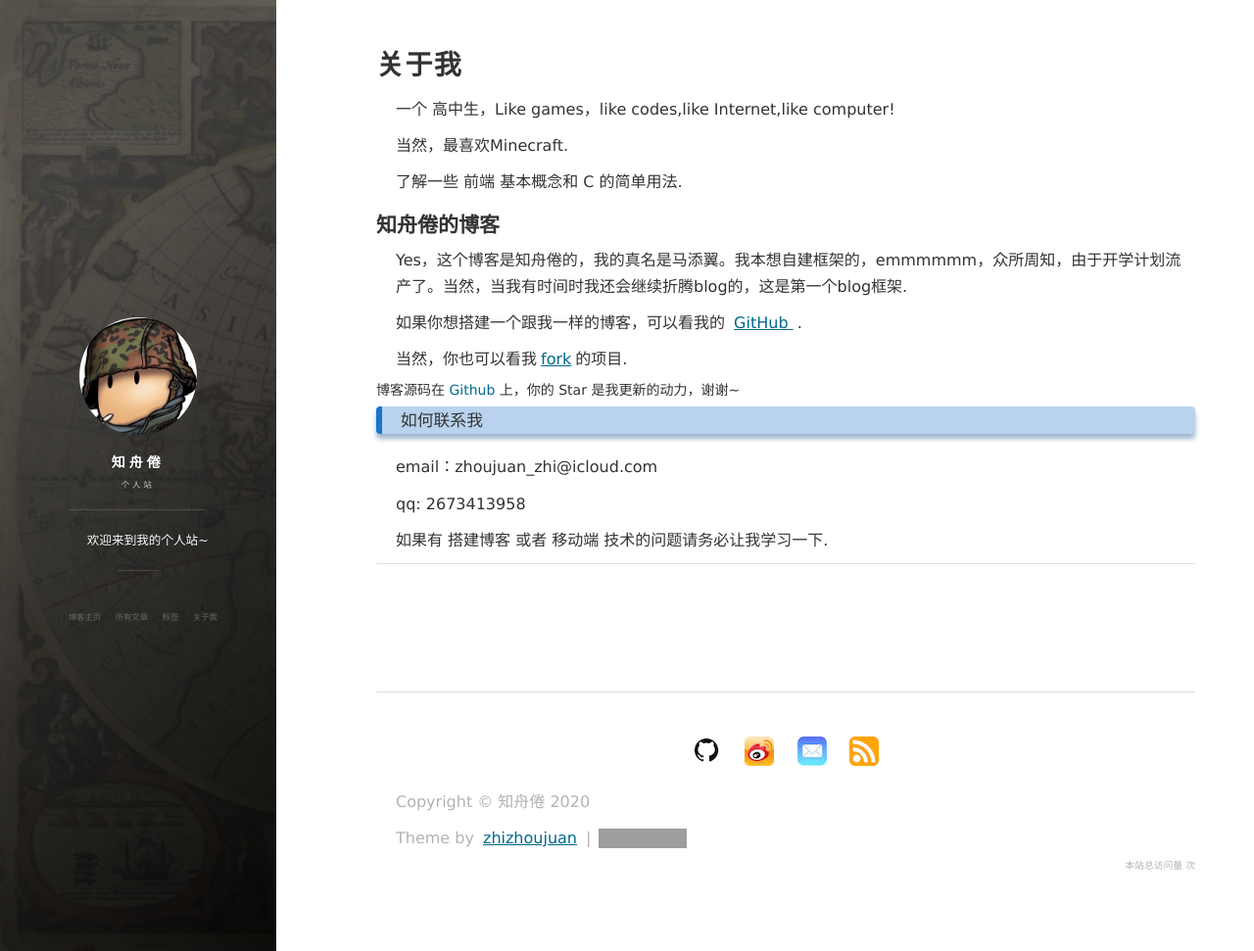
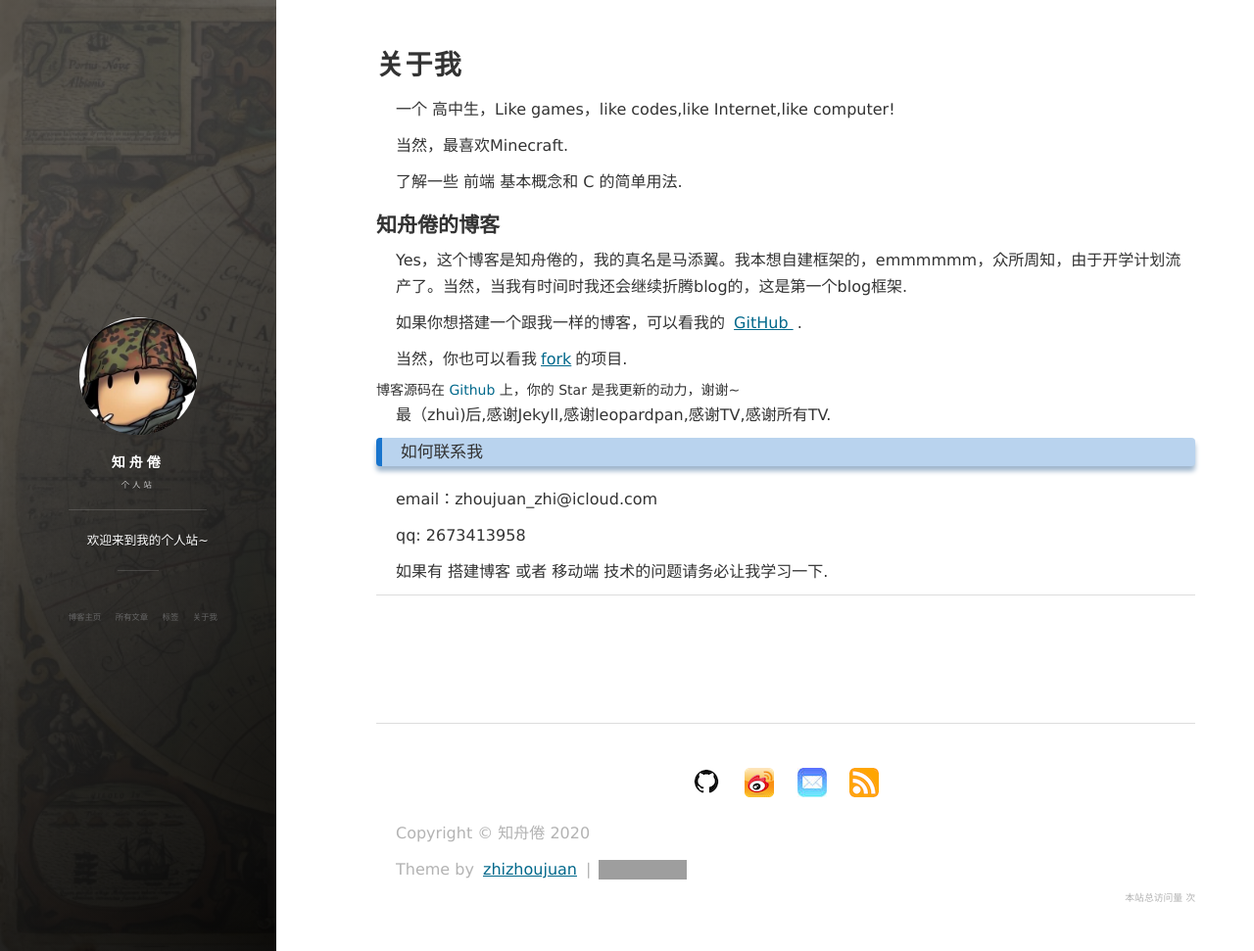
Before and after one commit to zhizhoujuan/zhizhoujuan.github.io, a Jekyll site: the page built from about.md, in a window 1280 px wide and 971 px high. Shown: the whole window at 98% size. Built offline with Jekyll 4.4.1, drawn with Linux system fonts in a browser that asks for light colours; nearby versions of some CDN libraries; comment, search, counter and statistics services are not loaded; grey boxes are pictures that could not be loaded.

Commit message:
Update about.md

```diff
--- a/about.md
+++ b/about.md
@@ -30,7 +30,9 @@ Yes，这个博客是知舟倦的，我的真名是马添翼。我本想自建
 
 
 博客源码在 <a target="_blank" href='https://github.com/zhizhoujuan/zhizhoujuan.github.io/'>Github</a> 上，你的 Star 是我更新的动力，谢谢~
-
+<p>
+  最（zhuì)后,感谢Jekyll,感谢leopardpan,感谢TV,感谢所有TV.
+</p>
 <p>
 
 <p>
```
